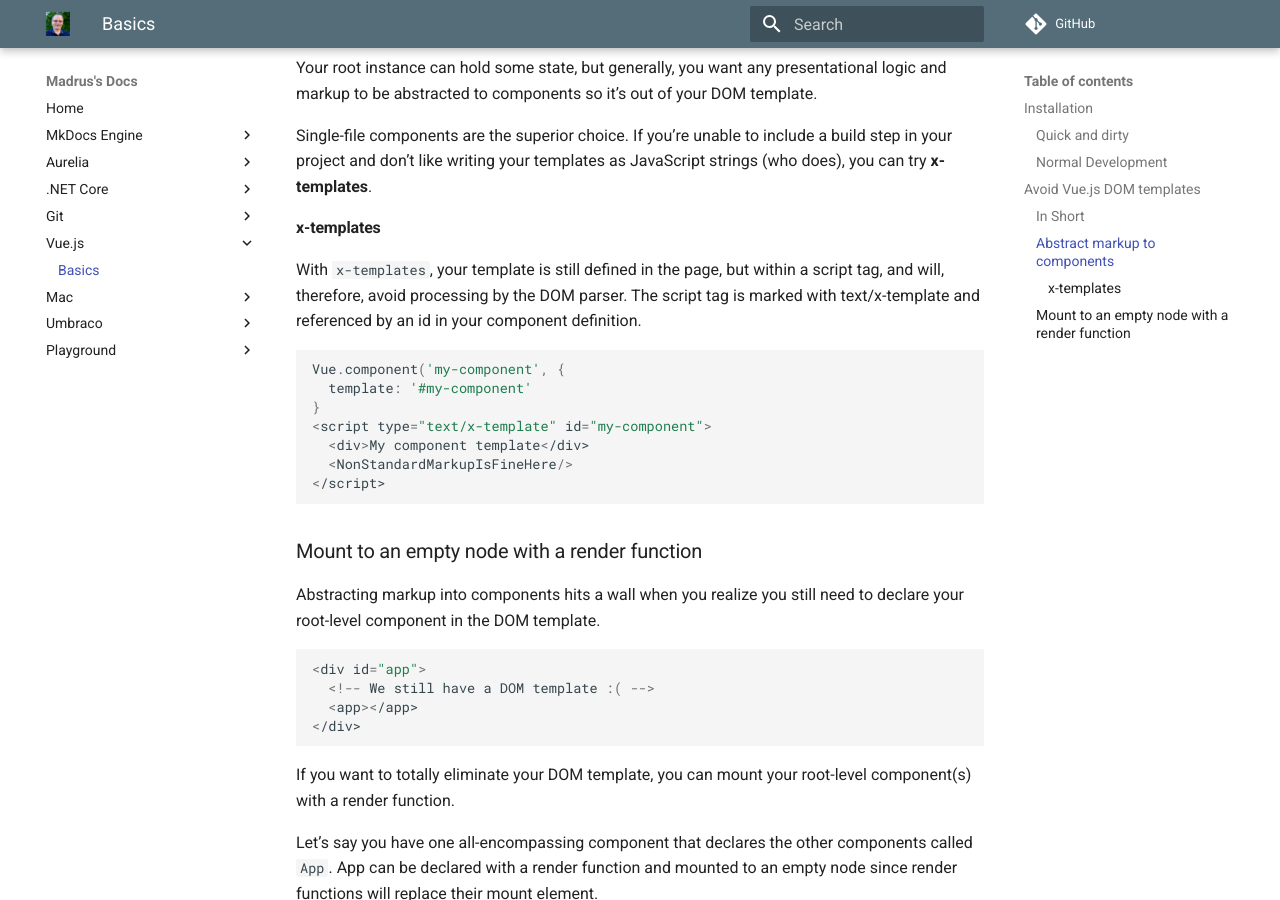
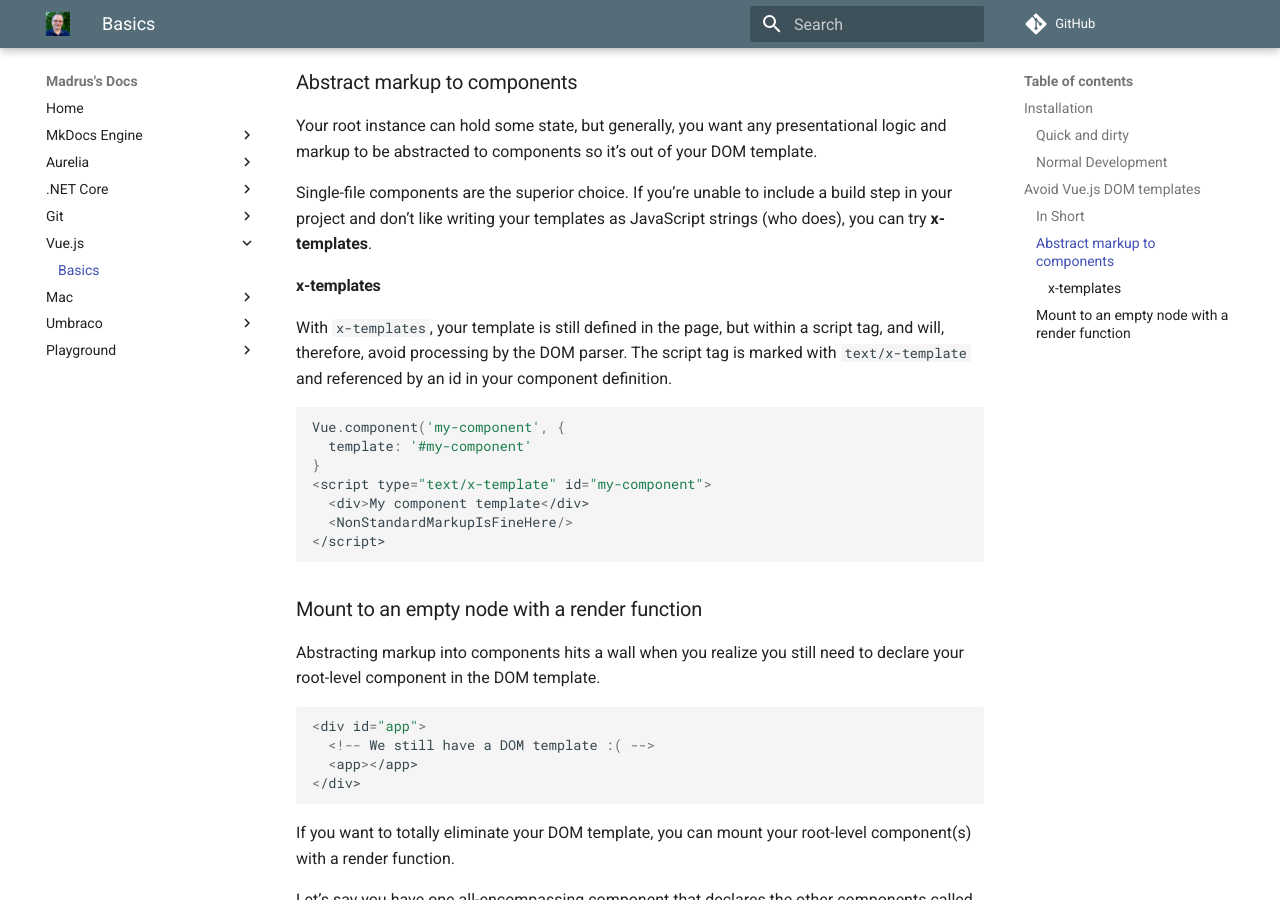
Before and after one commit to madrus/mdocs, an MkDocs documentation site: the page built from docs/vuejs/basics.md, in a window 1280 px wide and 900 px high, scrolled down 1574 px. Built offline with MkDocs 1.6.1 and Material for MkDocs 9.7.7, drawn with Linux system fonts in a browser that asks for light colours; comment, search, counter and statistics services are not loaded; old or Windows-style settings are respelled for this version of MkDocs; part of the change alters nothing that is shown; some of the changed text lies outside the part shown.

````diff
--- a/docs/vuejs/basics.md
+++ b/docs/vuejs/basics.md
@@ -6,10 +6,12 @@
 
 ## Installation
 
+Start by installing `yarn` from [yarn website](https://yarnpkg.com/).
+
 ### Quick and dirty
 
 ```bash
-npm i -g vue-cli
+yarn global add vue-cli
 vue init webpack-simple my-app
 cd my-app
 yarn install
@@ -20,7 +22,7 @@ yarn run dev
 ### Normal Development
 
 ```bash
-npm i -g vue-cli
+yarn global add vue-cli
 vue init webpack my-app
 cd my-app
 yarn install
@@ -52,7 +54,7 @@ Single-file components are the superior choice. If you’re unable to include a
 
 #### x-templates
 
-With `x-templates`, your template is still defined in the page, but within a script tag, and will, therefore, avoid processing by the DOM parser. The script tag is marked with text/x-template and referenced by an id in your component definition.
+With `x-templates`, your template is still defined in the page, but within a script tag, and will, therefore, avoid processing by the DOM parser. The script tag is marked with `text/x-template` and referenced by an id in your component definition.
 
 ```javascript
 Vue.component('my-component', {
--- a/mkdocs.yml
+++ b/mkdocs.yml
@@ -42,6 +42,10 @@ theme:
   name: 'material'
   favicon: 'img/favicon.ico'
 
+# Extra assets
+#extra_css:
+#  - 'css/extra.css'
+
 # Options
 extra:
   version: 0.2.0
@@ -62,7 +66,7 @@ extra:
 # Extensions
 markdown_extensions:
   - admonition
-  - codehilite(css_class=code):
+  - codehilite:
       guess_lang: false
       linenums: true
   - footnotes
````
